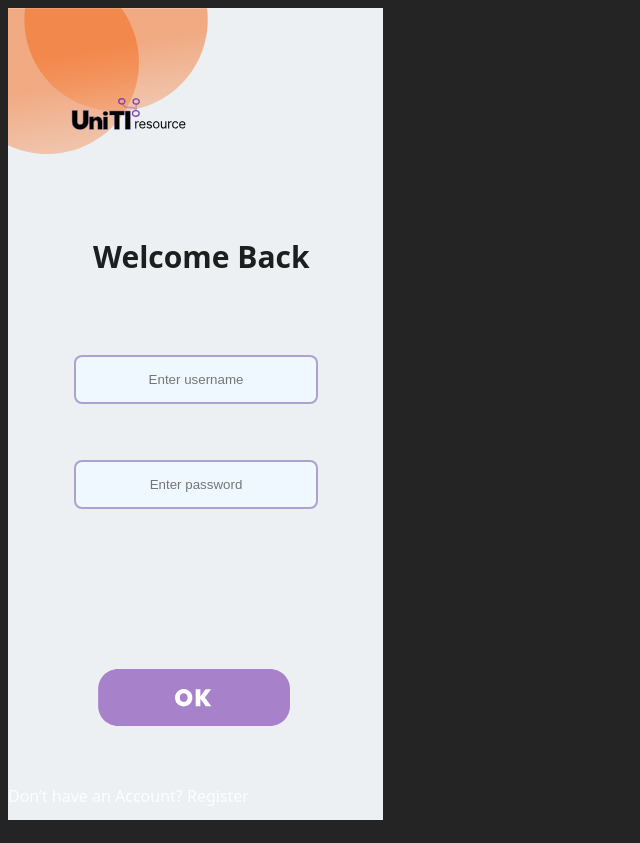
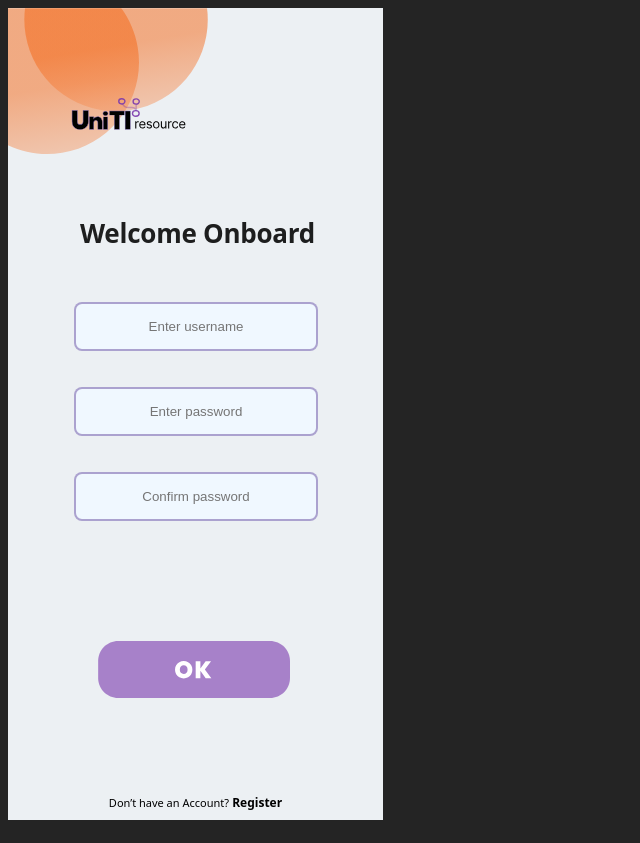
Before and after one commit to Lgtf5/UniTI_app_FRONT, a React (Vite) app: page / in a window 1280 px wide. Shown: the whole page, without its empty margins (0-640 px from the left). Built offline with nearby package versions, Linux system fonts and the light colour scheme.

Commit message:
finished registerView without actions

```diff
--- a/src/App.jsx
+++ b/src/App.jsx
@@ -5,6 +5,7 @@ import './App.css'
 import LoginView from './views/LoginView/LoginView'
 import HeaderApp from './components/headerApp/HeaderApp'
 import FooterApp from './components/FooterApp/FooterApp'
+import RegisterView from './views/RegisterView/RegisterView'
 
 
 
@@ -14,9 +15,8 @@ function App() {
   return (
     <>
     <div>
-      <HeaderApp/>
-      <LoginView/>
-      <FooterApp/>
+
+      <RegisterView/>
 
       </div>
     </>
--- a/src/views/LoginView/LoginView.css
+++ b/src/views/LoginView/LoginView.css
@@ -30,7 +30,7 @@
 }
 .okLogin {
     margin-top: 160px;
-    margin-left: 88px;
+    margin-left: 8px;
 }
 .register-line {
     margin-top: 52px;
--- /dev/null
+++ b/src/views/RegisterView/RegisterView.css
@@ -0,0 +1,58 @@
+.title-register {
+    width: 393px;
+    height: 46px;
+    color: rgba(0, 0, 0, 0.877);
+    margin-left: 72px;
+    margin-top: 40px;
+    font-size: 26px;
+    letter-spacing: -0.25px;
+    font-family: system-ui, -apple-system, BlinkMacSystemFont, 'Segoe UI', Roboto, Oxygen, Ubuntu, Cantarell, 'Open Sans', 'Helvetica Neue', sans-serif;
+}
+
+.username,
+.password {
+    width: 236px;
+    height: 43px;
+    border: 2.5px #7a64ac93 solid;
+    border-radius: 8px;
+    text-align: center;
+    vertical-align: auto;
+    color: rgba(83, 79, 79, 0.685);
+    background-color: aliceblue;
+    margin-left: 66px;
+
+}
+
+.input-username {
+    margin-top: 42px;
+}
+
+.input-password {
+    margin-top: 36px;
+}
+
+.okLogin {
+    margin-top: 120px;
+    margin-left: 88px;
+}
+
+.register-line {
+    margin-top: 90px;
+    letter-spacing: 4%;
+    height: 49px;
+    text-align: center;
+    font-size: 11px;
+    color: black;
+    font-weight: 500;
+    font-family: system-ui, -apple-system, BlinkMacSystemFont, 'Segoe UI', Roboto, Oxygen, Ubuntu, Cantarell, 'Open Sans', 'Helvetica Neue', sans-serif;
+}
+
+.ico-register {
+    font-family: system-ui, -apple-system, BlinkMacSystemFont, 'Segoe UI', Roboto, Oxygen, Ubuntu, Cantarell, 'Open Sans', 'Helvetica Neue', sans-serif;
+    font-weight: 700;
+    font-size: 12px;
+}
+
+.eye {
+    color: black;
+}
--- /dev/null
+++ b/src/views/RegisterView/RegisterView.jsx
@@ -0,0 +1,38 @@
+import React from "react";
+import "./RegisterView.css"
+import OkButton from "../../components/buttons/OkButton";
+import FooterApp from "../../components/FooterApp/FooterApp";
+import HeaderApp from "../../components/headerApp/HeaderApp";
+
+
+
+function RegisterView() {
+
+    return (
+        <div>
+            <HeaderApp />
+            <h1 className="title-register">Welcome Onboard</h1>
+            <div className="input-username">
+                <input type="text" className="username" placeholder="Enter username"></input>
+            </div>
+
+            <div className="input-password">
+                <input type="password" className="password" placeholder="Enter password">
+                </input>
+                <image className="eye" src="./eye.svg" onClick="tooglePassword()" class="toggle-password" />
+
+            </div>
+
+            <div className="input-password">
+                <input type="password" className="password" placeholder="Confirm password">
+                </input>
+                <image className="eye" src="./eye.svg" onClick="tooglePassword()" class="toggle-password" />
+            </div>
+
+            <OkButton />
+            <FooterApp />
+        </div>
+
+    )
+}
+export default RegisterView
```
